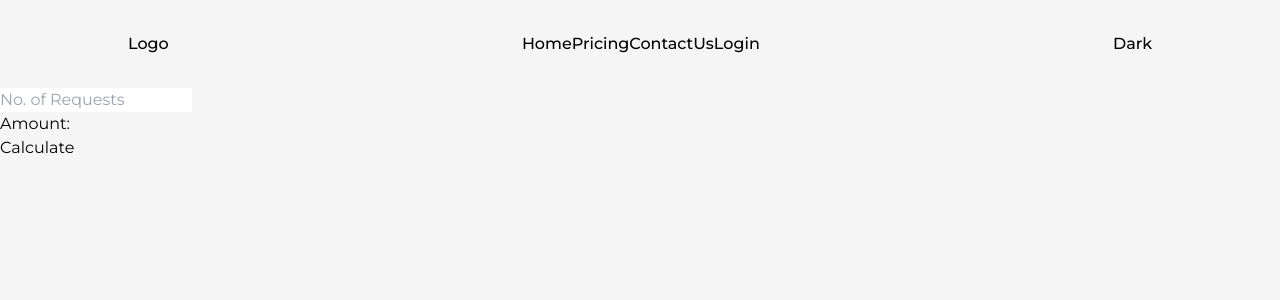
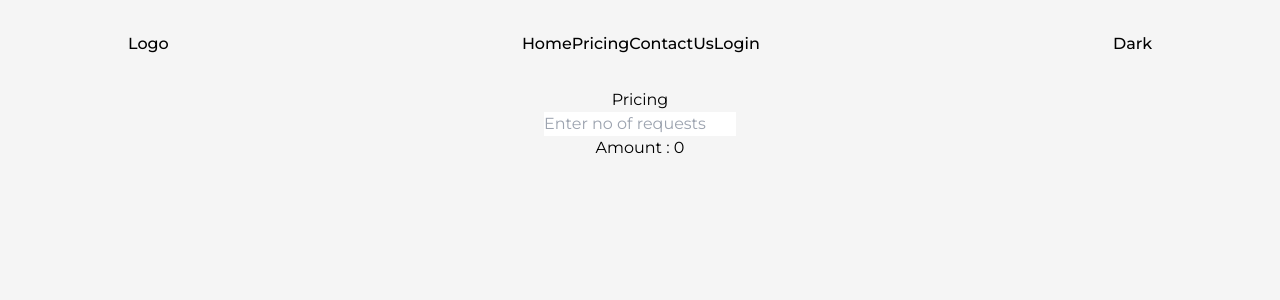
Before and after one commit to shivaay108/Frontend-content-watchdog, a Next.js app: page /pricing in a window 1280 px wide. Shown: the top 300 px of the page. Built offline with nearby package versions, Linux system fonts and the light colour scheme.

Commit message:
pricing page logic

```diff
--- a/pages/pricing.js
+++ b/pages/pricing.js
@@ -1,32 +1,23 @@
-import React, { useState } from "react";
+import { useState } from "react"
+const Calculator = () => {
+    const [amount , newAmount] = useState(0);
+    const amountInputHandler = (event) => {
+      newAmount(event.target.value * 1.5);
+    }
+  return(
+        <>
+        <div>
+          <h1 className="text-center"> Pricing </h1>
+        </div>
+        <div className="text-center">
+            <input onChange={amountInputHandler} type="number" placeholder="Enter no of requests" min="0"/>
+        </div>
+        <div className="text-center">
+            <p>Amount  : {amount} </p>
+        </div>
+        </>
+    )
+}
 
-const Calculator = () => {
-  const [number, setNumber] = useState(""); // State to hold the input number
-
-  const handleInputChange = (event) => {
-    const noOfRequest = event.target.value;
-    // if(event.target.value < 10){
-    //   {alert("please enter no of request more than 10")}
-    // }
-    setNumber(noOfRequest); // Update the state with the input number
-  };
-  const handleButtonClick = (event) => {
-        const calculatePrice = event.target.value*1.5;
-        return calculatePrice;
-  }
-  return (
-    <div>
-      <input
-        type="number"
-        value={number}
-        onChange={handleInputChange}
-        min="10"
-        placeholder="No. of Requests"
-      />
-      <h3>Amount: {}</h3> {/* Display the live multiplied result */}
-      <button onClick={handleButtonClick}>Calculate</button>
-    </div>
-  );
-};
 
 export default Calculator;
```
